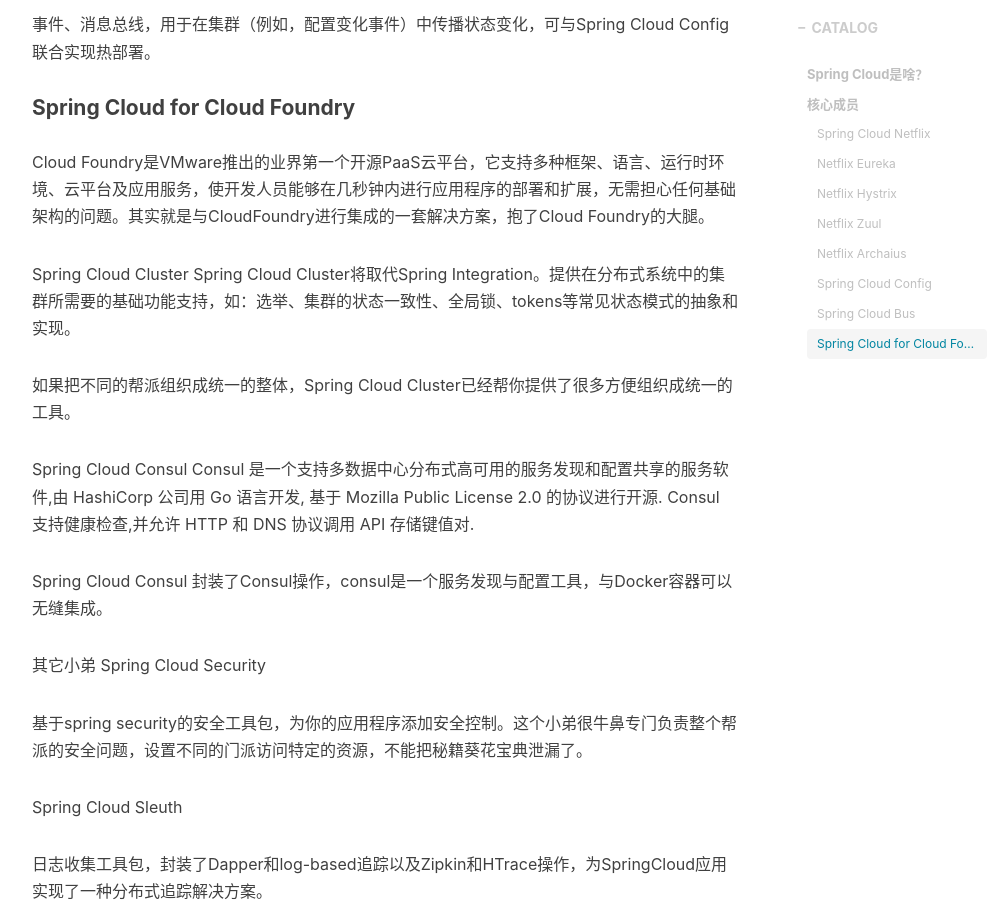
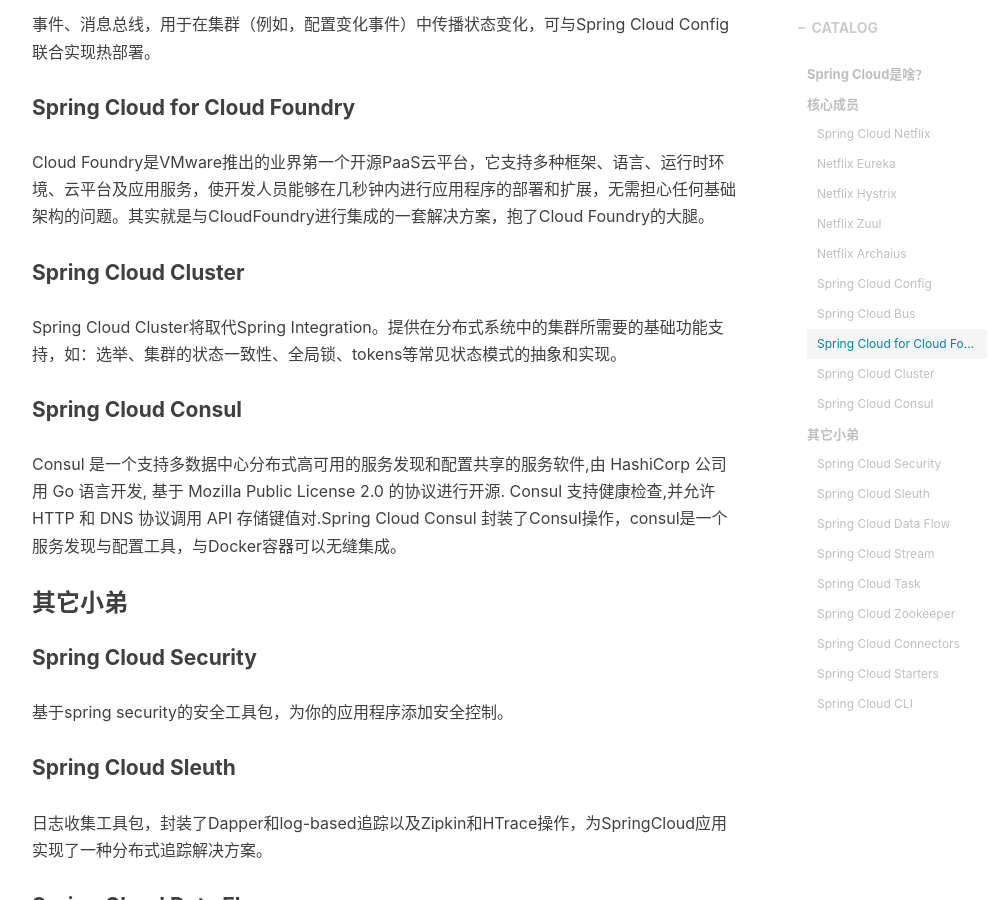
Before and after one commit to msg901216/msg901216.github.io, a Jekyll site: the page built from _posts/2018-09-08-spring-cloud.md, in a window 1280 px wide and 900 px high, scrolled down 1867 px. Shown: the whole window, without its empty margins (233-1227 px from the left). Built offline with Jekyll 4.4.1, drawn with Linux system fonts in a browser that asks for light colours; nearby versions of some CDN libraries; formulas are drawn with MathJax 3; comment, search, counter and statistics services are not loaded.

Commit message:
springcloud

```diff
--- a/_posts/2018-09-08-spring-cloud.md
+++ b/_posts/2018-09-08-spring-cloud.md
@@ -55,26 +55,25 @@
 
 Cloud Foundry是VMware推出的业界第一个开源PaaS云平台，它支持多种框架、语言、运行时环境、云平台及应用服务，使开发人员能够在几秒钟内进行应用程序的部署和扩展，无需担心任何基础架构的问题。其实就是与CloudFoundry进行集成的一套解决方案，抱了Cloud Foundry的大腿。
 
-Spring Cloud Cluster
+#### Spring Cloud Cluster
+
 Spring Cloud Cluster将取代Spring Integration。提供在分布式系统中的集群所需要的基础功能支持，如：选举、集群的状态一致性、全局锁、tokens等常见状态模式的抽象和实现。
 
-如果把不同的帮派组织成统一的整体，Spring Cloud Cluster已经帮你提供了很多方便组织成统一的工具。
+#### Spring Cloud Consul
 
-Spring Cloud Consul
-Consul 是一个支持多数据中心分布式高可用的服务发现和配置共享的服务软件,由 HashiCorp 公司用 Go 语言开发, 基于 Mozilla Public License 2.0 的协议进行开源. Consul 支持健康检查,并允许 HTTP 和 DNS 协议调用 API 存储键值对.
+Consul 是一个支持多数据中心分布式高可用的服务发现和配置共享的服务软件,由 HashiCorp 公司用 Go 语言开发, 基于 Mozilla Public License 2.0 的协议进行开源. Consul 支持健康检查,并允许 HTTP 和 DNS 协议调用 API 存储键值对.Spring Cloud Consul 封装了Consul操作，consul是一个服务发现与配置工具，与Docker容器可以无缝集成。
 
-Spring Cloud Consul 封装了Consul操作，consul是一个服务发现与配置工具，与Docker容器可以无缝集成。
+### 其它小弟
 
-其它小弟
-Spring Cloud Security
+#### Spring Cloud Security
 
-基于spring security的安全工具包，为你的应用程序添加安全控制。这个小弟很牛鼻专门负责整个帮派的安全问题，设置不同的门派访问特定的资源，不能把秘籍葵花宝典泄漏了。
+基于spring security的安全工具包，为你的应用程序添加安全控制。
 
-Spring Cloud Sleuth
+#### Spring Cloud Sleuth
 
 日志收集工具包，封装了Dapper和log-based追踪以及Zipkin和HTrace操作，为SpringCloud应用实现了一种分布式追踪解决方案。
 
-Spring Cloud Data Flow
+#### Spring Cloud Data Flow
 
 Data flow 是一个用于开发和执行大范围数据处理其模式包括ETL，批量运算和持续运算的统一编程模型和托管服务。
 
@@ -84,32 +83,32 @@
 
 Spring Cloud data flow 为基于微服务的分布式流处理和批处理数据通道提供了一系列模型和最佳实践。
 
-Spring Cloud Stream
+#### Spring Cloud Stream
 
 Spring Cloud Stream是创建消息驱动微服务应用的框架。Spring Cloud Stream是基于Spring Boot创建，用来建立单独的／工业级spring应用，使用spring integration提供与消息代理之间的连接。数据流操作开发包，封装了与Redis,Rabbit、Kafka等发送接收消息。
 
 一个业务会牵扯到多个任务，任务之间是通过事件触发的，这就是Spring Cloud stream要干的事了
 
-Spring Cloud Task
+#### Spring Cloud Task
 
 Spring Cloud Task 主要解决短命微服务的任务管理，任务调度的工作，比如说某些定时任务晚上就跑一次，或者某项数据分析临时就跑几次。
 
-Spring Cloud Zookeeper
+#### Spring Cloud Zookeeper
 
 ZooKeeper是一个分布式的，开放源码的分布式应用程序协调服务，是Google的Chubby一个开源的实现，是Hadoop和Hbase的重要组件。它是一个为分布式应用提供一致性服务的软件，提供的功能包括：配置维护、域名服务、分布式同步、组服务等。ZooKeeper的目标就是封装好复杂易出错的关键服务，将简单易用的接口和性能高效、功能稳定的系统提供给用户。
 
 操作Zookeeper的工具包，用于使用zookeeper方式的服务发现和配置管理，抱了Zookeeper的大腿。
 
-Spring Cloud Connectors
+#### Spring Cloud Connectors
 
 Spring Cloud Connectors 简化了连接到服务的过程和从云平台获取操作的过程，有很强的扩展性，可以利用Spring Cloud Connectors来构建你自己的云平台。
 
 便于云端应用程序在各种PaaS平台连接到后端，如：数据库和消息代理服务。
 
-Spring Cloud Starters
+#### Spring Cloud Starters
 
 Spring Boot式的启动项目，为Spring Cloud提供开箱即用的依赖管理。
 
-Spring Cloud CLI
+#### Spring Cloud CLI
 
 基于 Spring Boot CLI，可以让你以命令行方式快速建立云组件。
```
